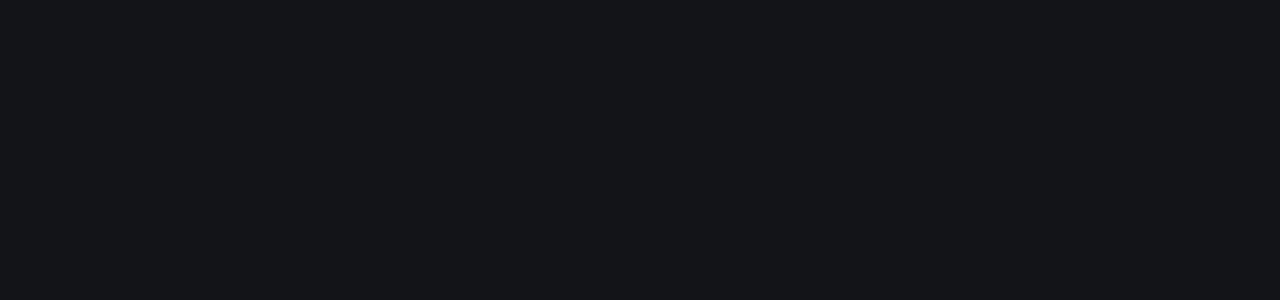
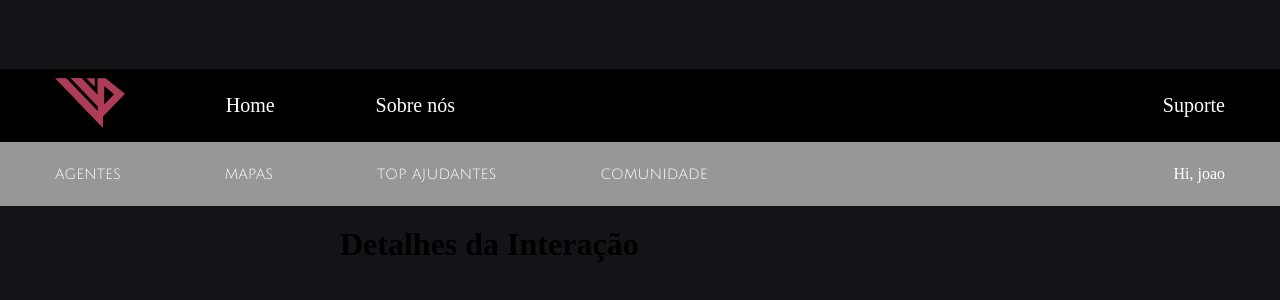
Before and after one commit to FelipeMaD/Projeto-Django-React-Vite, a React (Vite) app in the folder front-vp/valorantPixels/: page /interaction/1/detail in a window 1280 px wide. Before the commit this address had no page. Shown: the part 224-524 px from the top of the page. Built offline with nearby package versions, Linux system fonts and the light colour scheme; no server answers; sample sign-in values are in the browser's storage; a web font is replaced by a local one.

Commit message:
update interações e detalhes das interações

```diff
--- a/front-vp/valorantPixels/src/Router.jsx
+++ b/front-vp/valorantPixels/src/Router.jsx
@@ -9,6 +9,7 @@
 import EditPixel from './components/EditPixel'
 import ReadPixel from './components/ReadPixel'
 import Home from './components/Home'
+import ReadInteraction from './components/readInteraction.jsx'
 
 // Define o componente AppRouter que contém as rotas da aplicação
 function AppRouter() {
@@ -30,6 +31,8 @@
           <Route path="/pixels/:pixelId/edit" element={<EditPixel />} />
           {/* Rota para visualizar os detalhes de um post */}
           <Route path="/pixels/:pixelId/detail" element={<ReadPixel />} />
+
+          <Route path="/interaction/:interactionId/detail" element={<ReadInteraction />} />
         </Route>
       </Routes>
     </Router>
--- a/front-vp/valorantPixels/src/components/Home.jsx
+++ b/front-vp/valorantPixels/src/components/Home.jsx
@@ -40,14 +40,14 @@
                 </div>
                 <div className="Main-content-area">
                     <div className='boxsize-button'>
-                    <Link to ="/pixels/" className='link-middle-right'><img src={leftchoice} alt="" /></Link>
-                    <BiPlusMedical  color='#AE3C56' size="80px" className="button icon-overlay"/>
+                    <Link to = "/pixels/create" className='link-middle-right'><img src={leftchoice} alt="" />
+                    <BiPlusMedical  color='#AE3C56' size="80px" className="button icon-overlay"/></Link>
                     </div>
 
                     <img className='logo-middle' src={logo} alt="" />
                     <div className='boxsize-button'>
-                        <Link to ="/pixels/" className='link-middle-right'><img src={rightchoice} alt="" /></Link>
-                        <BiSearchAlt2  color='#AE3C56' size="80px" className="button icon-overlay"/>
+                        <Link to = "/pixels/" className='link-middle-right'><img src={rightchoice} alt="" />
+                        <BiSearchAlt2  color='#AE3C56' size="80px" className="button icon-overlay"/></Link>
                     </div>
                 </div>
                <div className='redes-container'>
--- a/front-vp/valorantPixels/src/components/Interaction.jsx
+++ b/front-vp/valorantPixels/src/components/Interaction.jsx
@@ -51,7 +51,7 @@
         <div className="post-list-container">
         {/* Cabeçalho da lista de posts com um botão para criar um novo post */}
         <div className="header">
-            <h1>Lista de Interações</h1>
+            <h1>Comentários</h1>
             {/* <Link to="/pixels/create" className="create-button">Criar Novo Pixel</Link> Adiciona um link para criar um novo post */}
         </div>
         {/* Lista de posts */}
@@ -60,9 +60,11 @@
             {interactions.map(interaction => (
             <li key={interaction.id} className="post-item">
                 {/* Link para os detalhes do post */}
-                <p>{interaction.comentario}</p>
-                <p>{interaction.pixelPost}</p>
-                {/* <Link to={`/pixels/${interaction.id}/detail`} className="post-link-name">Detalhes da interação</Link> */}
+
+                <Link to={`/interaction/${interaction.id}/detail`} className="post-link-name">
+                  <p>{interaction.comentario}</p>
+                  <p>{interaction.pixelPost}</p>
+                </Link>
                 {/* Botões de ação para editar e excluir o post */}
                 {/* <div className="actions">
                 <Link to={`/pixels/${pixel.id}/edit`} className="post-link">Editar</Link>
--- a/front-vp/valorantPixels/src/components/PixelList.jsx
+++ b/front-vp/valorantPixels/src/components/PixelList.jsx
@@ -3,6 +3,7 @@
 import { useState, useEffect } from 'react'
 import api from '../api'
 import logo from '../assets/logo.png'
+import { FaTrash } from "react-icons/fa";
 
 
 // Importa o componente Link do react-router-dom para navegação entre rotas.
@@ -85,7 +86,7 @@
               {/* Botões de ação para editar e excluir o post */}
               <div className="actions">
                 <Link to={`/pixels/${pixel.id}/edit`} className="post-link">Editar</Link>
-                <button onClick={() => handleDelete(pixel.id)} className="delete-button">Deletar</button>
+                <button onClick={() => handleDelete(pixel.id)} className="delete-button"><FaTrash /></button>
               </div>
             </li>
           ))}
--- /dev/null
+++ b/front-vp/valorantPixels/src/components/readInteraction.jsx
@@ -0,0 +1,75 @@
+// Importa os hooks useState e useEffect do React para gerenciar o estado e efeitos colaterais, respectivamente,
+// o hook useParams do react-router-dom para obter parâmetros da URL,
+// e o módulo api para fazer solicitações HTTP.
+import { useState, useEffect } from 'react'
+import { useParams, Link } from 'react-router-dom'
+import api from '../api'
+import logo from '../assets/logo.png'
+
+// Importa o arquivo de estilo CSS.
+import '../styles/Home.css'
+
+// Define o componente ReadPost.
+function ReadInteraction() {
+  // Obtém o parâmetro postId da URL.
+  const { interactionId } = useParams()
+
+  // Define estados para armazenar o título, conteúdo e imagem do post.
+  const [comentario, setContent] = useState('')
+  const [upload, setImage] = useState('')
+
+  // Efeito que é executado quando o postId é alterado.
+  useEffect(() => {
+    // Faz uma solicitação GET para a API para obter os detalhes do post com o ID fornecido.
+    api.get(`/interaction/${interactionId}/`)
+      .then(response => {
+        // Atualiza o estado com os detalhes do post obtidos da API.
+        setContent(response.data.comentario)
+        setImage(response.data.upload)
+      })
+      .catch(error => {
+        console.error('Erro ao buscar detalhes da interação', error)
+      })
+  }, [interactionId])
+
+  // Retorna a interface do componente ReadPost.
+  return (
+    <div>
+       <header className='header'>
+        <div className='left-header'>
+            <Link to="/Home" className='home'><img src={logo} alt="" className='imagem' /></Link>
+            <Link to="/Home" className='home'>Home</Link>
+            <a href="#"><p>Sobre nós</p></a>
+        </div>
+        <div className='right-header'>
+            <a href="#"><p>Suporte</p></a>
+        </div>
+    </header>
+    <nav className='navbar'>
+        <div className='links-navbar'>
+            <Link to="#" className='links-escolha'>agentes</Link>
+            <Link to="#" className='links-escolha'>mapas</Link>
+            <Link to="#" className='links-escolha'>top ajudantes</Link>
+            <Link to="#" className='links-escolha'>comunidade</Link>
+        </div>
+        <div>
+            <div></div>
+            <Link to="#">Hi, joao</Link>
+        </div>
+    </nav>
+    <div className="read-post-container">
+      {/* Título da página */}
+      <h1>Detalhes da Interação</h1>
+      {/* Link para voltar para a lista de posts */}
+      {/* Título do post */}
+      <h2>{comentario}</h2>
+      {/* Conteúdo do post */}
+      {/* Imagem do post, se existir */}
+      {upload && <img src={upload} alt="Imagem da interação" className="post-image" />}
+    </div>
+   </div>
+  )
+}
+
+// Exporta o componente ReadPost.
+export default ReadInteraction
--- a/front-vp/valorantPixels/src/styles/Home.css
+++ b/front-vp/valorantPixels/src/styles/Home.css
@@ -25,6 +25,7 @@
     margin-bottom: 0;
     align-items: center;
     font-family:'Inria Sans';
+    justify-content: space-between;
 }
 
 .left-header{
--- a/front-vp/valorantPixels/src/styles/PostList.css
+++ b/front-vp/valorantPixels/src/styles/PostList.css
@@ -6,7 +6,7 @@
 }
 
 .post-list-container {
-  max-width: 700px;
+  max-width: 1000px;
   margin: 0 auto;
   padding: 20px;
 }
@@ -40,42 +40,37 @@
 }
 
 .post-link {
-  background-color: #eb9e34;
-  color: #fff;
-  border: none;
-  border-radius: 5px;
-  padding: 5px 10px;
-  cursor: pointer;
+  background-color: #AE3C56;
+    color: #fff;
+    border: none;
+    border-radius: 5px;
+    padding: 7px 22px;
+    cursor: pointer;
   margin-right: 5px;
 }
 
 .post-link:hover {
   color: #fff;
-  background-color: #c27f21;
+  background-color: #420311;
 }
 
 .delete-button {
-  background-color: #dc3545;
+  background-color: #B11A3C;
   color: #fff;
   border: none;
   border-radius: 5px;
-  padding: 5px 10px;
+  padding: 9px 33px;
   cursor: pointer;
 }
 
 .delete-button:hover {
-  background-color: #c82333;
+  background-color: #420311;
 }
 
 .actions {
   float: right;
 }
 
-.post-list-container {
-  max-width: 600px;
-  margin: 0 auto;
-  padding: 20px;
-}
 
 .titulo-lista{
 
```
